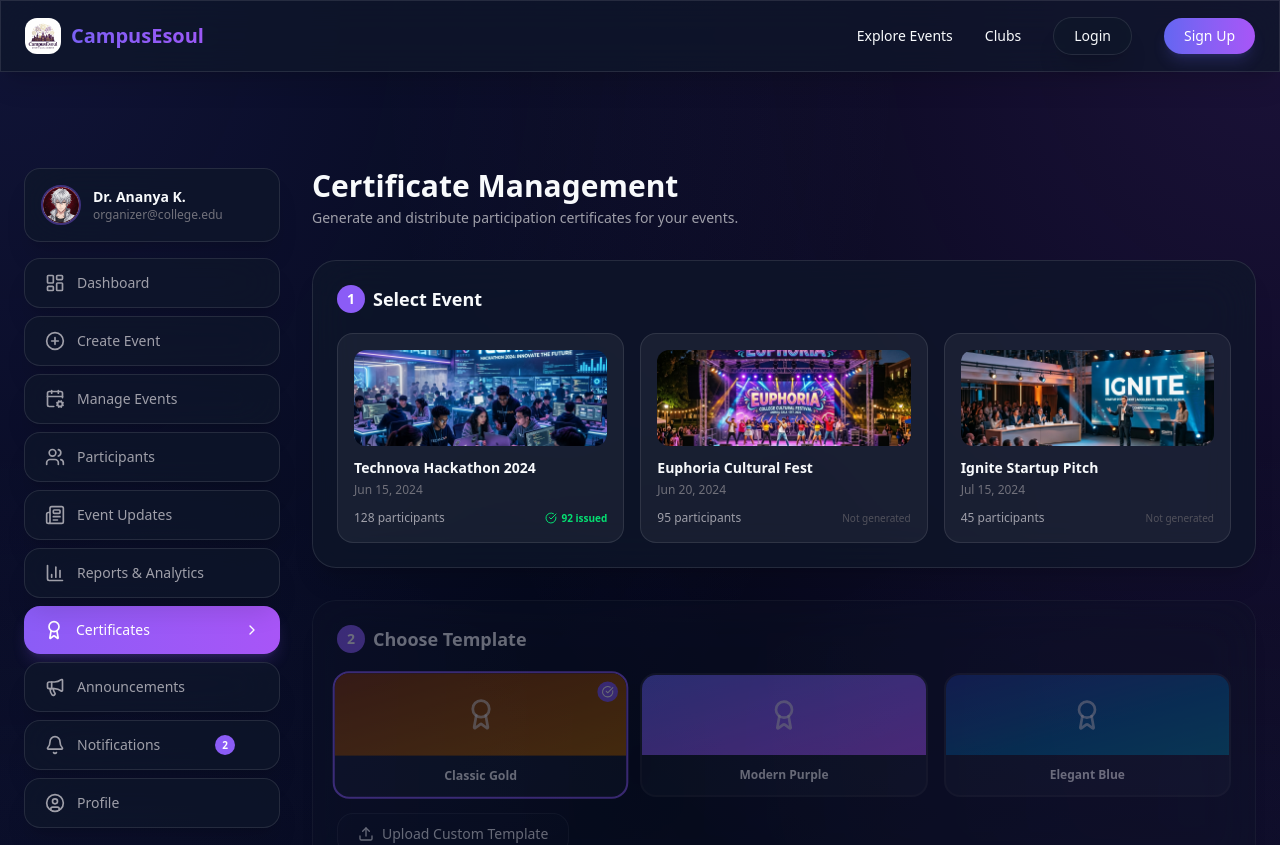
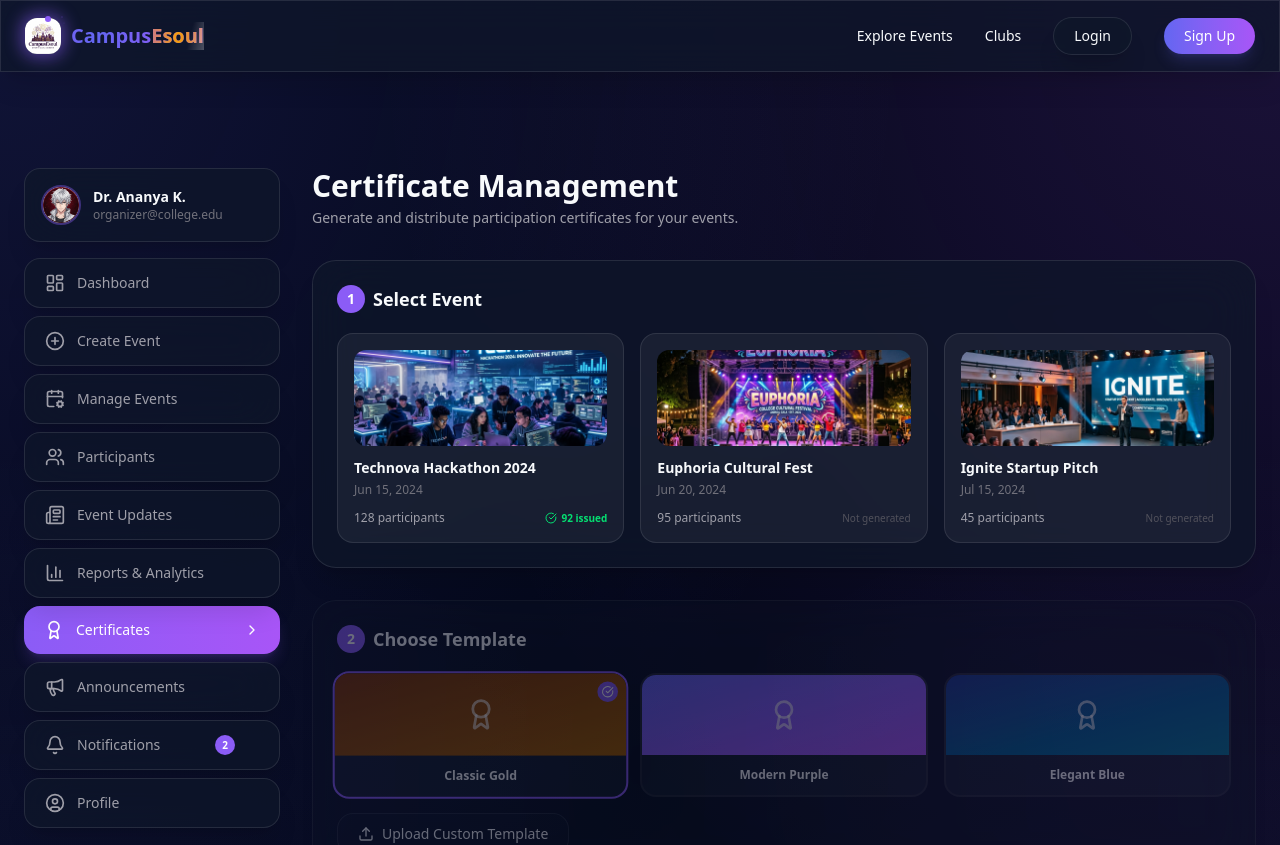
Before and after one commit to Suryapal2007/eventmanagement, a Next.js app in the folder frontend/: page /dashboard/organizer/certificates in a window 1280 px wide. Shown: the top 845 px of the page. Built offline with nearby package versions, Linux system fonts and the light colour scheme.

Commit message:
feat: animated logo with float, glow pulse, shimmer gradient text, sparkle particles

```diff
--- a/frontend/src/app/layout.tsx
+++ b/frontend/src/app/layout.tsx
@@ -3,6 +3,7 @@ import { Geist, Geist_Mono } from "next/font/google";
 import "./globals.css";
 import { Toaster } from "react-hot-toast";
 import Link from "next/link";
+import AnimatedLogo from "@/components/AnimatedLogo";
 
 const geistSans = Geist({
   variable: "--font-geist-sans",
@@ -40,10 +41,7 @@ export default function RootLayout({
           {/* Glassmorphic Navbar */}
           <nav className="glass sticky top-0 z-50 px-6 py-4">
             <div className="max-w-7xl mx-auto flex items-center justify-between">
-              <Link href="/" className="flex items-center gap-2.5 hover:opacity-90 transition-opacity">
-                <img src="/logo.png" alt="CampusEsoul" className="w-9 h-9 rounded-xl object-cover" />
-                <span className="text-xl font-bold text-gradient">CampusEsoul</span>
-              </Link>
+              <AnimatedLogo />
               <div className="hidden md:flex items-center gap-8 text-sm font-medium">
                 <Link href="/events" className="hover:text-brand-violet transition-colors">Explore Events</Link>
                 <Link href="#clubs" className="hover:text-brand-violet transition-colors">Clubs</Link>
@@ -60,9 +58,8 @@ export default function RootLayout({
           <footer className="glass py-12 px-6 mt-20">
             <div className="max-w-7xl mx-auto grid grid-cols-1 md:grid-cols-4 gap-12 text-zinc-400">
               <div className="col-span-1 md:col-span-2">
-                <div className="flex items-center gap-2.5 mb-4">
-                  <img src="/logo.png" alt="CampusEsoul" className="w-9 h-9 rounded-xl object-cover" />
-                  <span className="text-2xl font-bold text-gradient">CampusEsoul</span>
+                <div className="mb-4">
+                  <AnimatedLogo />
                 </div>
                 <p className="max-w-xs text-sm leading-relaxed">Empowering students to discover, create, and manage events with ease. Your gateway to a vibrant campus life.</p>
               </div>
--- /dev/null
+++ b/frontend/src/components/AnimatedLogo.tsx
@@ -0,0 +1,135 @@
+"use client";
+
+import { motion, useAnimation } from "framer-motion";
+import Link from "next/link";
+import { useEffect } from "react";
+
+export default function AnimatedLogo() {
+  const glowControls = useAnimation();
+
+  useEffect(() => {
+    // Continuous glow pulse
+    glowControls.start({
+      boxShadow: [
+        "0 0 8px 2px rgba(139,92,246,0.3)",
+        "0 0 20px 6px rgba(139,92,246,0.6)",
+        "0 0 8px 2px rgba(139,92,246,0.3)",
+      ],
+      transition: { duration: 2.5, repeat: Infinity, ease: "easeInOut" },
+    });
+  }, [glowControls]);
+
+  return (
+    <Link href="/" className="flex items-center gap-2.5 group">
+      {/* Logo Image with animations */}
+      <motion.div
+        className="relative"
+        initial={{ opacity: 0, scale: 0.5, rotate: -15 }}
+        animate={{ opacity: 1, scale: 1, rotate: 0 }}
+        transition={{ type: "spring", stiffness: 200, damping: 15, duration: 0.6 }}
+        whileHover={{ scale: 1.15, rotate: 5 }}
+        whileTap={{ scale: 0.92 }}
+      >
+        {/* Floating animation wrapper */}
+        <motion.div
+          animate={{ y: [0, -4, 0] }}
+          transition={{ duration: 2.8, repeat: Infinity, ease: "easeInOut" }}
+        >
+          {/* Glow ring */}
+          <motion.div
+            className="absolute inset-0 rounded-xl"
+            animate={glowControls}
+          />
+          <img
+            src="/logo.png"
+            alt="CampusEsoul"
+            className="w-9 h-9 rounded-xl object-cover relative z-10"
+          />
+        </motion.div>
+
+        {/* Sparkle particles */}
+        {[...Array(3)].map((_, i) => (
+          <motion.div
+            key={i}
+            className="absolute w-1.5 h-1.5 rounded-full bg-brand-violet"
+            style={{
+              top: i === 0 ? "-4px" : i === 1 ? "2px" : "-2px",
+              right: i === 0 ? "-4px" : i === 1 ? "-6px" : "10px",
+            }}
+            animate={{
+              scale: [0, 1, 0],
+              opacity: [0, 1, 0],
+            }}
+            transition={{
+              duration: 1.8,
+              repeat: Infinity,
+              delay: i * 0.6,
+              ease: "easeInOut",
+            }}
+          />
+        ))}
+      </motion.div>
+
+      {/* Brand text with shimmer */}
+      <motion.div
+        className="relative overflow-hidden"
+        initial={{ opacity: 0, x: -20 }}
+        animate={{ opacity: 1, x: 0 }}
+        transition={{ delay: 0.2, duration: 0.5 }}
+      >
+        {/* Main text */}
+        <motion.span
+          className="text-xl font-bold relative inline-block"
+          style={{
+            background: "linear-gradient(90deg, #6366f1, #a855f7, #6366f1)",
+            backgroundSize: "200% auto",
+            WebkitBackgroundClip: "text",
+            WebkitTextFillColor: "transparent",
+          }}
+          animate={{
+            backgroundPosition: ["0% center", "200% center"],
+          }}
+          transition={{
+            duration: 3,
+            repeat: Infinity,
+            ease: "linear",
+          }}
+          whileHover={{ scale: 1.04 }}
+        >
+          Campus
+          <motion.span
+            style={{
+              background: "linear-gradient(90deg, #f59e0b, #a855f7, #f59e0b)",
+              backgroundSize: "200% auto",
+              WebkitBackgroundClip: "text",
+              WebkitTextFillColor: "transparent",
+            }}
+            animate={{
+              backgroundPosition: ["0% center", "200% center"],
+            }}
+            transition={{
+              duration: 3,
+              repeat: Infinity,
+              ease: "linear",
+              delay: 0.5,
+            }}
+          >
+            Esoul
+          </motion.span>
+        </motion.span>
+
+        {/* Shimmer overlay sweep */}
+        <motion.div
+          className="absolute inset-0 pointer-events-none"
+          style={{
+            background:
+              "linear-gradient(105deg, transparent 40%, rgba(255,255,255,0.4) 50%, transparent 60%)",
+            backgroundSize: "200% 100%",
+          }}
+          animate={{ backgroundPosition: ["-200% 0", "200% 0"] }}
+          transition={{ duration: 2.5, repeat: Infinity, delay: 1, ease: "easeInOut" }}
+        />
+      </motion.div>
+    </Link>
+  );
+}
```
